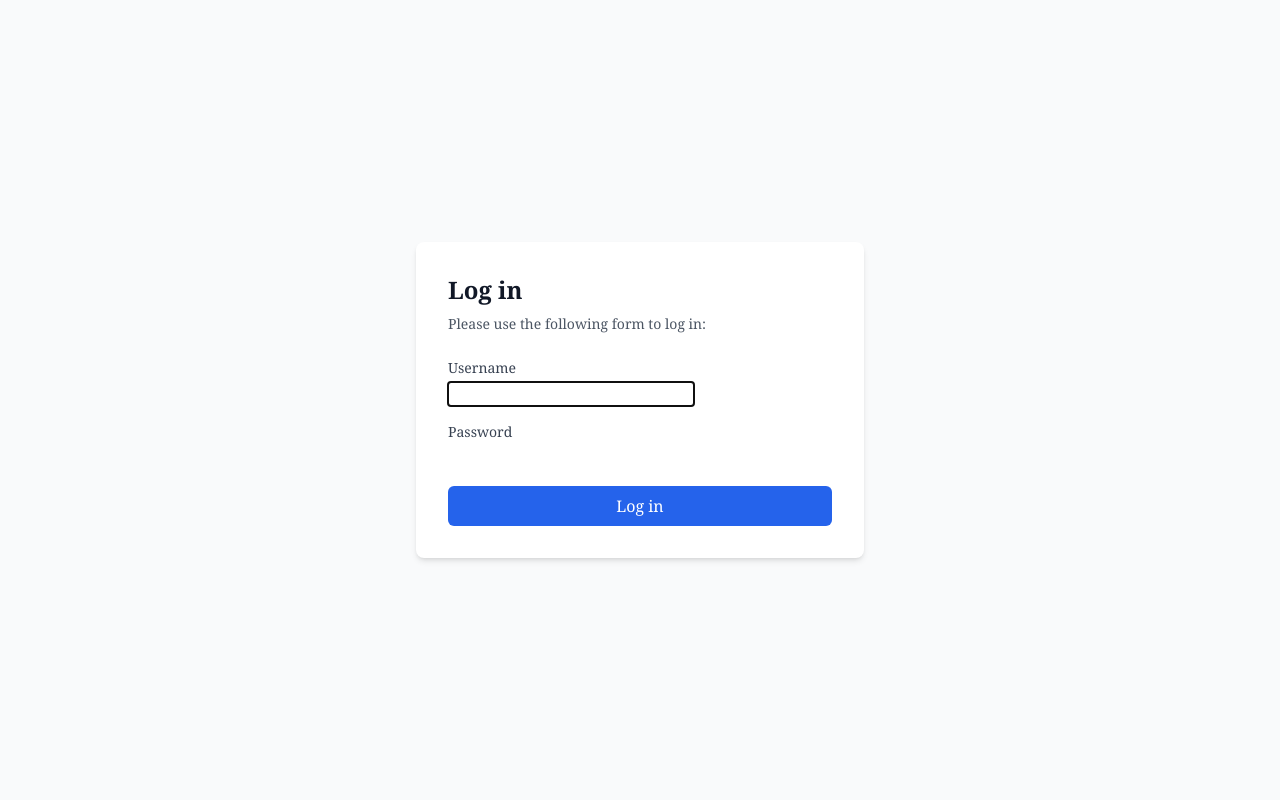
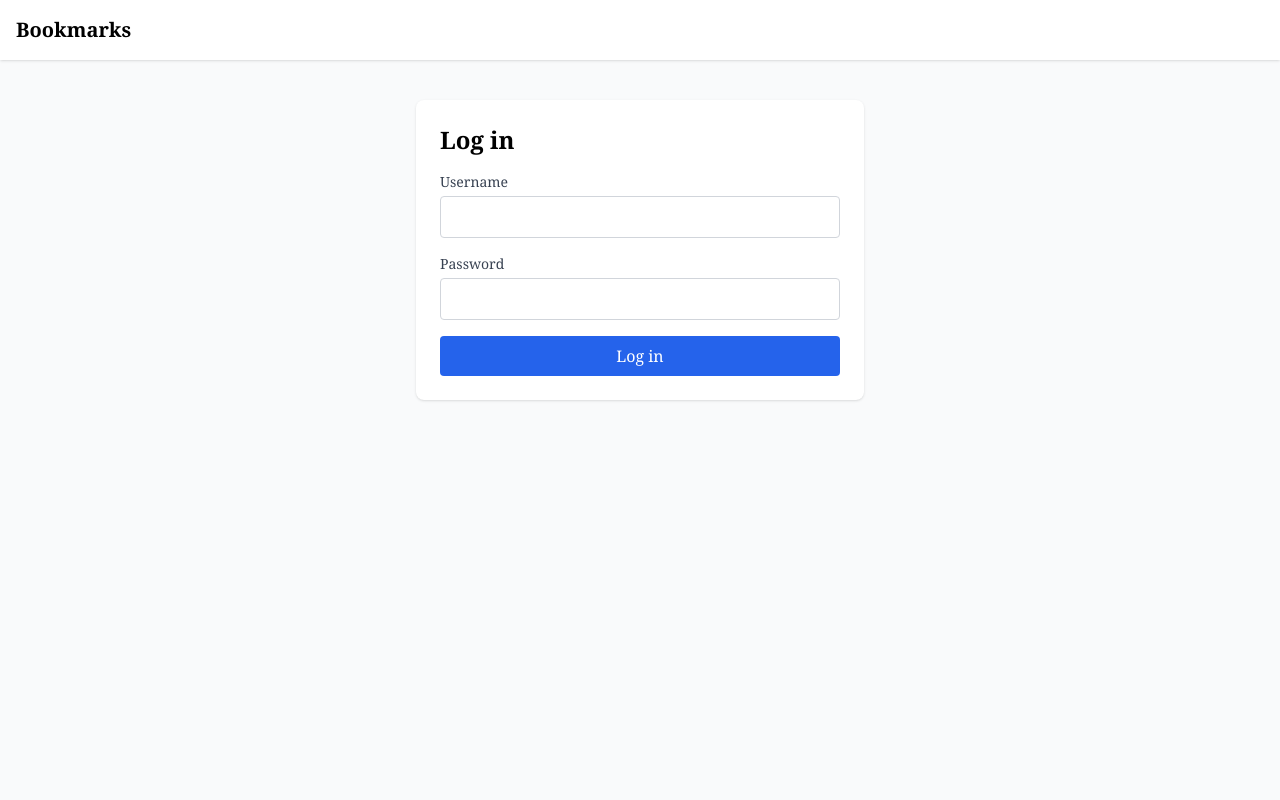
Before and after one commit to daniel-234/movie-anime-discovery, a Django app: page /accounts/login/ in a window 1280 px wide. Run offline with Django 5.2, Linux system fonts and the light colour scheme; some libraries are stand-ins or nearby versions.

Commit message:
Refactor: Delete custom login form and use Django's built-in LoginView

```diff
--- a/account/forms.py
+++ /dev/null
@@ -1,6 +0,0 @@
-from django import forms
-
-
-class LoginForm(forms.Form):
-    username = forms.CharField()
-    password = forms.CharField(widget=forms.PasswordInput)
--- a/account/templates/registration/login.html
+++ b/account/templates/registration/login.html
@@ -1,37 +1,37 @@
 {% extends "base.html" %}
 
 {% block content %}
-<div class="min-h-screen flex items-center justify-center bg-gray-50 px-4">
-  <div class="w-full max-w-md bg-white p-8 rounded-lg shadow-md">
-    <h2 class="text-2xl font-bold text-gray-900 mb-2">Log in</h2>
-    <p class="text-sm text-gray-600 mb-6">Please use the following form to log in:</p>
-
+<div class="max-w-md mx-auto mt-10 p-6 bg-white rounded-lg shadow">
+  <h1 class="text-2xl font-bold mb-4">Log in</h1>
   <form method="post" class="space-y-4">
     {% csrf_token %}
 
     <div>
-        <label for="{{ form.username.id_for_label }}" class="block text-sm font-medium text-gray-700 mb-1">
+      <label for="{{ form.username.id_for_label }}" class="block text-sm font-medium text-gray-700">
         Username
       </label>
-        {{ form.username }}
+      <input type="text" name="{{ form.username.name }}" id="{{ form.username.id_for_label }}"
+             class="mt-1 block w-full border border-gray-300 rounded px-3 py-2 focus:outline-none focus:ring focus:border-blue-400"
+             required>
     </div>
 
     <div>
-        <label for="{{ form.password.id_for_label }}" class="block text-sm font-medium text-gray-700 mb-1">
+      <label for="{{ form.password.id_for_label }}" class="block text-sm font-medium text-gray-700">
         Password
       </label>
-        {{ form.password }}
+      <input type="password" name="{{ form.password.name }}" id="{{ form.password.id_for_label }}"
+             class="mt-1 block w-full border border-gray-300 rounded px-3 py-2 focus:outline-none focus:ring focus:border-blue-400"
+             required>
     </div>
 
-      {% if form.errors %}
-        <p class="text-sm text-red-600">Invalid username or password.</p>
+    {% if form.non_field_errors %}
+      <div class="text-red-600 text-sm">{{ form.non_field_errors }}</div>
     {% endif %}
 
-      <button type="submit" class="w-full bg-blue-600 hover:bg-blue-700 text-white font-medium py-2 px-4 rounded-md transition">
+    <button type="submit"
+            class="w-full bg-blue-600 text-white py-2 rounded hover:bg-blue-700">
       Log in
     </button>
   </form>
-
-  </div>
 </div>
 {% endblock %}
--- a/account/urls.py
+++ b/account/urls.py
@@ -1,7 +1,10 @@
 from django.contrib.auth import views as auth_views
 from django.urls import path
+
+from . import views
 
 urlpatterns = [
     path("login/", auth_views.LoginView.as_view(), name="login"),
     path("logout/", auth_views.LogoutView.as_view(), name="logout"),
+    path("", views.dashboard, name="dashboard"),
 ]
--- a/mysite/settings.py
+++ b/mysite/settings.py
@@ -73,6 +73,10 @@ if DEBUG:
 
 ROOT_URLCONF = "mysite.urls"
 
+LOGIN_REDIRECT_URL = "dashboard"
+LOGIN_URL = "login"
+LOGOUT_URL = "logout"
+
 TEMPLATES = [
     {
         "BACKEND": "django.template.backends.django.DjangoTemplates",
--- a/theme/templates/base.html
+++ b/theme/templates/base.html
@@ -10,11 +10,32 @@
 </head>
 
 <body class="bg-gray-50 text-black font-serif leading-normal tracking-normal">
-
-<div class="container">
-    <div id="content" class="col-span-3">
-        {% block content %}{% endblock %}
+    <div id="header" class="flex items-center justify-between p-4 bg-white shadow">
+        <span class="logo text-xl font-bold">Bookmarks</span>
+        {% if request.user.is_authenticated %}
+        <ul class="menu flex gap-4">
+        <li class="{% if section == 'dashboard' %}font-bold{% endif %}">
+            <a href="{% url 'dashboard' %}">My dashboard</a>
+        </li>
+        </ul>
+        {% endif %}
+        <span class="user">
+        {% if request.user.is_authenticated %}
+            Hello {{ request.user.first_name|default:request.user.username }},
+            <form action="{% url 'logout' %}" method="post" class="inline">
+            {% csrf_token %}
+            <button type="submit" class="text-blue-600 hover:underline">Logout</button>
+            </form>
+        {% else %}
+            {% if request.resolver_match.url_name != 'login' %}
+                <a href="{% url 'login' %}" class="text-blue-600 hover:underline">Log-in</a>
+            {% endif %}
+        {% endif %}
+        </span>
     </div>
-</div>
+    <div id="content">
+        {% block content %}
+        {% endblock %}
+    </div>
 </body>
 </html>
```
Also changed, not shown: account/templates/account/dashboard.html (added, +7 -0 lines), account/templates/account/login.html (deleted, +0 -11 lines), account/templates/registration/logged_out.html (added, +9 -0 lines), account/views.py (+4 -23 lines). Lines whose indentation alone changed are shown as unchanged.
